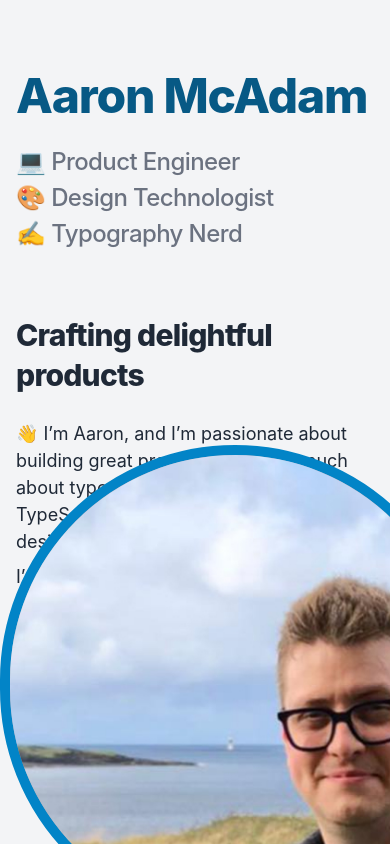
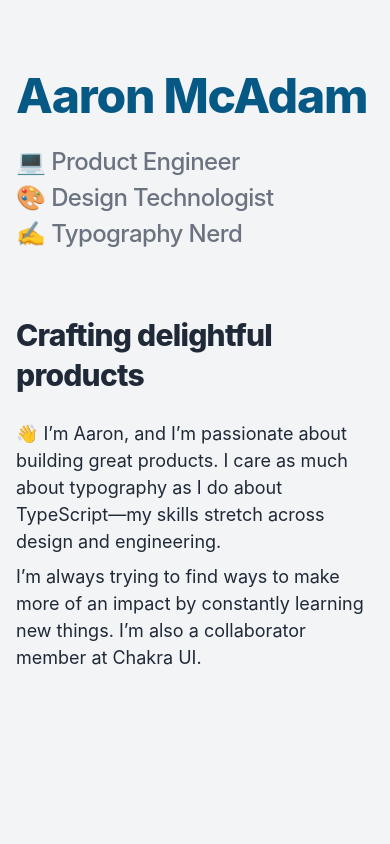
Before and after one commit to aaronmcadam/personal-website, a Next.js app: page / in a window 390 px wide. Built offline with nearby package versions, Linux system fonts and the light colour scheme.

Commit message:
fix: hide avatar on mobile

```diff
--- a/pages/index.tsx
+++ b/pages/index.tsx
@@ -10,8 +10,11 @@ import {
 import type { NextPage } from "next";
 import Head from "next/head";
 import * as React from "react";
+import { useLayout } from "../src/hooks/useLayout";
 
 const Home: NextPage = () => {
+  const { isDesktop } = useLayout();
+
   return (
     <Box>
       <Head>
@@ -65,6 +68,7 @@ const Home: NextPage = () => {
           </Text>
         </Box>
       </Box>
+      {isDesktop ? (
         <Avatar
           src="/me.jpg"
           size="3xl"
@@ -75,6 +79,7 @@ const Home: NextPage = () => {
           bottom="-80px"
           right="-80px"
         />
+      ) : null}
     </Box>
   );
 };
```
Lines whose indentation alone changed are shown as unchanged.
